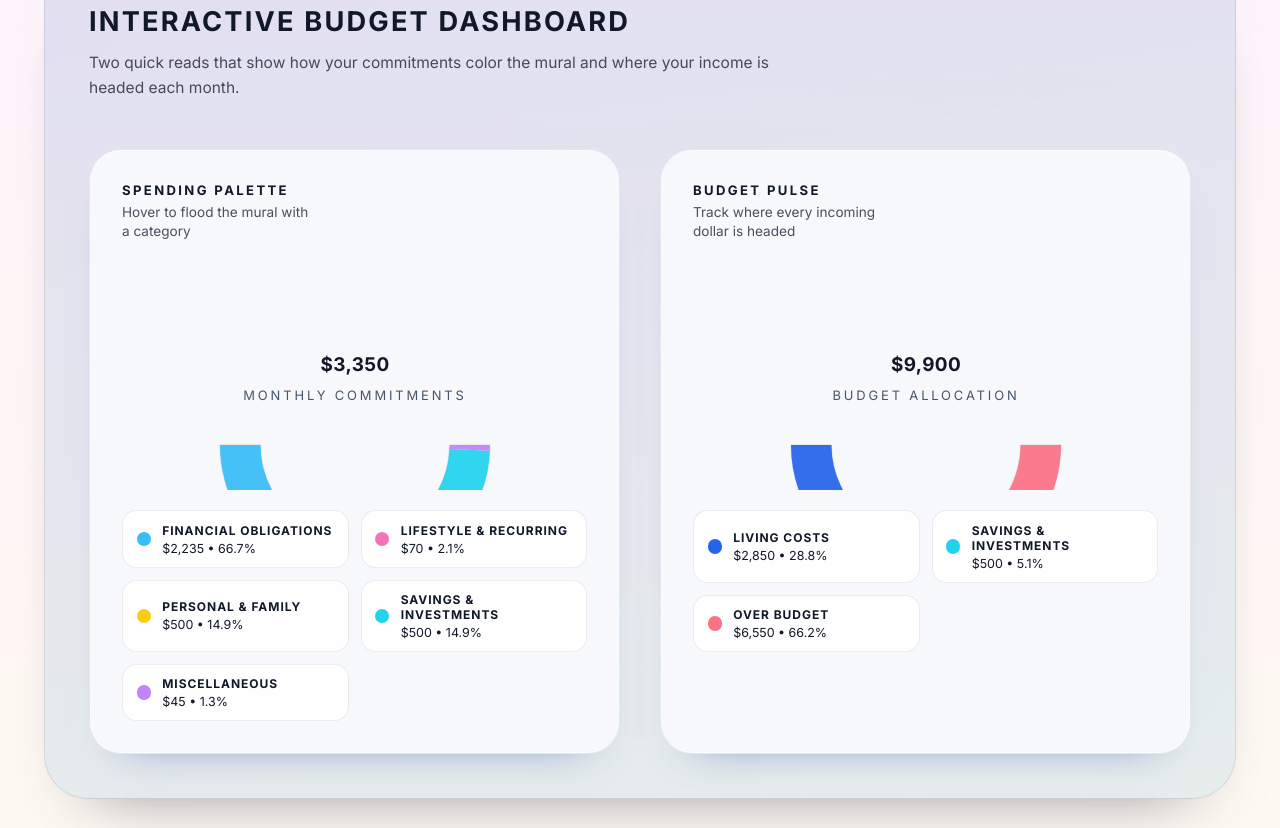
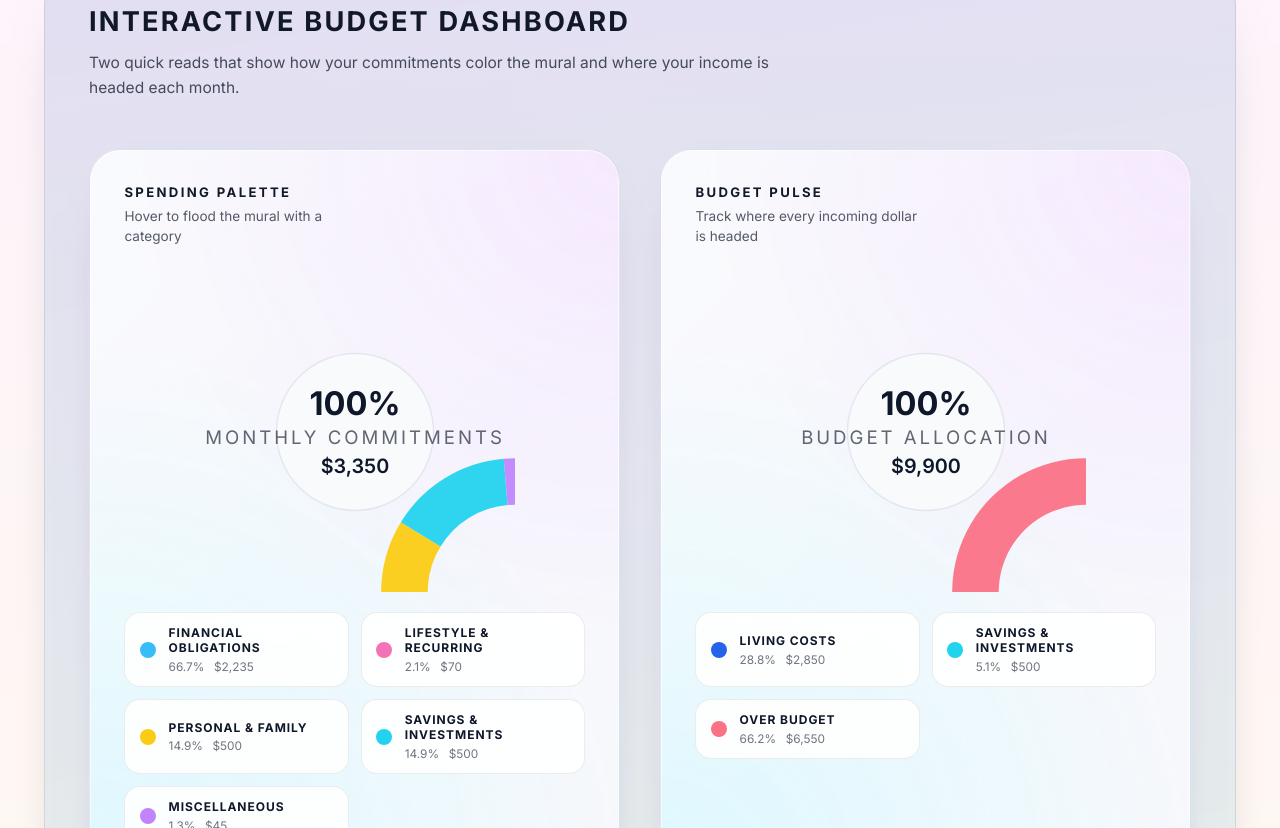
Before and after one commit to Razorblade3456/finance-tracker, a React (Vite) app: page / in a window 1280 px wide. Shown: the part 2412-3240 px from the top of the page. Built offline with nearby package versions, Linux system fonts and the light colour scheme.

Commit message:
Restyle budget dashboard with pastel donut charts

```diff
--- a/src/App.tsx
+++ b/src/App.tsx
@@ -2,7 +2,7 @@ import { DragEvent as ReactDragEvent, useEffect, useMemo, useState } from 'react
 import { Category, CategoryKey, Transaction, TransactionCadence } from './types';
 import { CategoryColumn } from './components/CategoryColumn';
 import { TransactionForm } from './components/TransactionForm';
-import { SemiCircularGauge } from './components/SemiCircularGauge';
+import { BudgetDonutCard } from './components/BudgetDonutCard';
 
 const cadenceToMonthlyFactor: Record<TransactionCadence, number> = {
   Weekly: 4,
@@ -624,34 +624,26 @@ export default function App() {
           </div>
           <div className="budget-dashboard-grid">
             {spendingPalette.slices.length > 0 && (
-              <section className="gauge-card" aria-label="Spending palette">
-                <div className="gauge-card-header">
-                  <h3>Spending Palette</h3>
-                  <p>Hover to flood the mural with a category</p>
-                </div>
-                <SemiCircularGauge
+              <BudgetDonutCard
+                title="Spending Palette"
+                subtitle="Hover to flood the mural with a category"
                 data={spendingPalette.slices}
                 total={spendingPalette.total}
                 formatCurrency={formatCurrency}
                 defaultLabel="Monthly Commitments"
                 ariaLabel="Monthly commitments by category"
               />
-              </section>
             )}
             {budgetPulse.slices.length > 0 && (
-              <section className="gauge-card" aria-label="Budget pulse">
-                <div className="gauge-card-header">
-                  <h3>Budget Pulse</h3>
-                  <p>Track where every incoming dollar is headed</p>
-                </div>
-                <SemiCircularGauge
+              <BudgetDonutCard
+                title="Budget Pulse"
+                subtitle="Track where every incoming dollar is headed"
                 data={budgetPulse.slices}
                 total={budgetPulse.total}
                 formatCurrency={formatCurrency}
                 defaultLabel="Budget Allocation"
                 ariaLabel="Budget allocation breakdown"
               />
-              </section>
             )}
           </div>
         </section>
--- /dev/null
+++ b/src/components/BudgetDonutCard.tsx
@@ -0,0 +1,42 @@
+import { CategoryPieChart } from './CategoryPieChart';
+
+interface BudgetDonutCardProps {
+  title: string;
+  subtitle: string;
+  data: Array<{
+    id: string;
+    name: string;
+    value: number;
+    accent: string;
+  }>;
+  total: number;
+  formatCurrency: (value: number) => string;
+  defaultLabel: string;
+  ariaLabel?: string;
+}
+
+export function BudgetDonutCard({
+  title,
+  subtitle,
+  data,
+  total,
+  formatCurrency,
+  defaultLabel,
+  ariaLabel
+}: BudgetDonutCardProps) {
+  return (
+    <section className="donut-card" aria-label={title}>
+      <div className="donut-card-header">
+        <h3>{title}</h3>
+        <p>{subtitle}</p>
+      </div>
+      <CategoryPieChart
+        data={data}
+        total={total}
+        formatCurrency={formatCurrency}
+        defaultLabel={defaultLabel}
+        ariaLabel={ariaLabel}
+      />
+    </section>
+  );
+}
--- a/src/components/CategoryPieChart.tsx
+++ b/src/components/CategoryPieChart.tsx
@@ -15,8 +15,8 @@ interface CategoryPieChartProps {
 
 const TWO_PI = Math.PI * 2;
 const CENTER = 110;
-const BASE_OUTER_RADIUS = 94;
-const BASE_INNER_RADIUS = 64;
+const BASE_OUTER_RADIUS = 92;
+const BASE_INNER_RADIUS = 60;
 const ACTIVE_GROWTH = 6;
 const ACTIVE_OFFSET = 10;
 
@@ -99,9 +99,15 @@ export function CategoryPieChart({
 
   const activeSlice = slices.find((slice) => slice.id === hoveredId) ?? null;
 
+  const centerPercentage = activeSlice ? activeSlice.percentage : 100;
+  const centerLabel = activeSlice ? activeSlice.name : defaultLabel;
+  const centerAmount = activeSlice
+    ? formatCurrency(activeSlice.value)
+    : formatCurrency(totalValue);
+
   return (
-    <div className="pie-chart" role="img" aria-label={ariaLabel}>
-      <svg viewBox="0 0 220 220" className="pie-chart-svg">
+    <div className="donut-chart" role="img" aria-label={ariaLabel}>
+      <svg viewBox="0 0 220 220" className="donut-chart-svg">
         <defs>
           <filter id="glow" x="-50%" y="-50%" width="200%" height="200%">
             <feGaussianBlur stdDeviation="3" result="coloredBlur" />
@@ -147,39 +153,37 @@ export function CategoryPieChart({
                 stroke={isActive ? 'rgba(15, 23, 42, 0.12)' : 'none'}
                 strokeWidth={isActive ? 1 : 0}
                 strokeLinejoin="round"
-                className={`pie-slice ${isActive ? 'active' : ''}`}
+                className={`donut-slice ${isActive ? 'active' : ''}`}
                 style={{ filter: isActive ? 'url(#glow)' : 'none' }}
               />
             </g>
           );
         })}
-        <circle cx={CENTER} cy={CENTER} r={BASE_INNER_RADIUS - 4} className="pie-center" />
-        {activeSlice ? (
-          <text x="110" y="102" textAnchor="middle" className="pie-value">
-            {formatCurrency(activeSlice.value)}
-          </text>
-        ) : (
-          <text x="110" y="102" textAnchor="middle" className="pie-value">
-            {formatCurrency(totalValue)}
-          </text>
-        )}
-        <text x="110" y="124" textAnchor="middle" className="pie-label">
-          {activeSlice ? activeSlice.name : defaultLabel}
+        <circle cx={CENTER} cy={CENTER} r={BASE_INNER_RADIUS - 6} className="donut-center" />
+        <text x="110" y="98" textAnchor="middle" className="donut-percentage">
+          {Math.round(centerPercentage)}%
+        </text>
+        <text x="110" y="118" textAnchor="middle" className="donut-label">
+          {centerLabel}
+        </text>
+        <text x="110" y="138" textAnchor="middle" className="donut-amount">
+          {centerAmount}
         </text>
       </svg>
-      <ul className="pie-legend">
+      <ul className="donut-legend">
         {slices.map((slice) => (
           <li
             key={slice.id}
-            className={`pie-legend-item ${hoveredId === slice.id ? 'active' : ''}`}
+            className={`donut-legend-item ${hoveredId === slice.id ? 'active' : ''}`}
             onMouseEnter={() => setHoveredId(slice.id)}
             onMouseLeave={() => setHoveredId(null)}
           >
-            <span className="pie-legend-swatch" style={{ background: slice.accent }} />
-            <span className="pie-legend-text">
+            <span className="donut-legend-swatch" style={{ background: slice.accent }} />
+            <span className="donut-legend-text">
               <strong>{slice.name}</strong>
-              <span>
-                {formatCurrency(slice.value)} • {slice.percentage.toFixed(1)}%
+              <span className="donut-legend-meta">
+                <span>{slice.percentage.toFixed(1)}%</span>
+                <span>{formatCurrency(slice.value)}</span>
               </span>
             </span>
           </li>
--- a/src/components/SemiCircularGauge.tsx
+++ /dev/null
@@ -1,176 +0,0 @@
-import { useMemo, useState } from 'react';
-
-interface GaugeDatum {
-  id: string;
-  name: string;
-  value: number;
-  accent: string;
-}
-
-interface SemiCircularGaugeProps {
-  data: GaugeDatum[];
-  total: number;
-  formatCurrency: (value: number) => string;
-  defaultLabel: string;
-  ariaLabel?: string;
-}
-
-const START_ANGLE = Math.PI;
-const END_ANGLE = 0;
-const CENTER_X = 160;
-const CENTER_Y = 160;
-const BASE_OUTER_RADIUS = 120;
-const BASE_INNER_RADIUS = 84;
-const ACTIVE_GROWTH = 6;
-
-function polarToCartesian(cx: number, cy: number, radius: number, angle: number) {
-  return {
-    x: cx + radius * Math.cos(angle),
-    y: cy + radius * Math.sin(angle)
-  };
-}
-
-function describeDonutSlice(
-  cx: number,
-  cy: number,
-  innerRadius: number,
-  outerRadius: number,
-  startAngle: number,
-  endAngle: number
-) {
-  const outerStart = polarToCartesian(cx, cy, outerRadius, startAngle);
-  const outerEnd = polarToCartesian(cx, cy, outerRadius, endAngle);
-  const innerEnd = polarToCartesian(cx, cy, innerRadius, startAngle);
-  const innerStart = polarToCartesian(cx, cy, innerRadius, endAngle);
-  const largeArcFlag = Math.abs(endAngle - startAngle) > Math.PI ? '1' : '0';
-
-  return [
-    `M ${outerStart.x} ${outerStart.y}`,
-    `A ${outerRadius} ${outerRadius} 0 ${largeArcFlag} ${endAngle > startAngle ? 1 : 0} ${outerEnd.x} ${outerEnd.y}`,
-    `L ${innerStart.x} ${innerStart.y}`,
-    `A ${innerRadius} ${innerRadius} 0 ${largeArcFlag} ${endAngle > startAngle ? 0 : 1} ${innerEnd.x} ${innerEnd.y}`,
-    'Z'
-  ].join(' ');
-}
-
-export function SemiCircularGauge({
-  data,
-  total,
-  formatCurrency,
-  defaultLabel,
-  ariaLabel = 'Semi circular gauge'
-}: SemiCircularGaugeProps) {
-  const [hoveredId, setHoveredId] = useState<string | null>(null);
-
-  const slices = useMemo(() => {
-    const computedTotal = data.reduce((sum, datum) => sum + datum.value, 0);
-    if (!computedTotal) {
-      return [] as Array<
-        GaugeDatum & {
-          startAngle: number;
-          endAngle: number;
-          percentage: number;
-        }
-      >;
-    }
-
-    let currentAngle = START_ANGLE;
-
-    return data.map((datum, index) => {
-      const ratio = datum.value / computedTotal;
-      const sliceAngle = ratio * Math.PI;
-      const startAngle = currentAngle;
-      const endAngle = index === data.length - 1 ? END_ANGLE : currentAngle - sliceAngle;
-      currentAngle = endAngle;
-
-      return {
-        ...datum,
-        startAngle,
-        endAngle,
-        percentage: ratio * 100
-      };
-    });
-  }, [data]);
-
-  const totalValue = useMemo(() => {
-    const computedTotal = data.reduce((sum, datum) => sum + datum.value, 0);
-    return computedTotal || total;
-  }, [data, total]);
-
-  const activeSlice = slices.find((slice) => slice.id === hoveredId) ?? null;
-
-  const trackPath = describeDonutSlice(
-    CENTER_X,
-    CENTER_Y,
-    BASE_INNER_RADIUS,
-    BASE_OUTER_RADIUS,
-    START_ANGLE,
-    END_ANGLE
-  );
-
-  return (
-    <div className="gauge" role="img" aria-label={ariaLabel}>
-      <svg viewBox="0 0 320 200" className="gauge-svg">
-        <defs>
-          <filter id="gauge-glow" x="-50%" y="-50%" width="200%" height="200%">
-            <feGaussianBlur stdDeviation="5" result="coloredBlur" />
-            <feMerge>
-              <feMergeNode in="coloredBlur" />
-              <feMergeNode in="SourceGraphic" />
-            </feMerge>
-          </filter>
-        </defs>
-        <path d={trackPath} className="gauge-track" />
-        {slices.map((slice) => {
-          const isActive = hoveredId === slice.id;
-          const outerRadius = isActive ? BASE_OUTER_RADIUS + ACTIVE_GROWTH : BASE_OUTER_RADIUS;
-          const innerRadius = BASE_INNER_RADIUS;
-          const path = describeDonutSlice(
-            CENTER_X,
-            CENTER_Y,
-            innerRadius,
-            outerRadius,
-            slice.startAngle,
-            slice.endAngle
-          );
-
-          return (
-            <path
-              key={slice.id}
-              d={path}
-              fill={slice.accent}
-              className={`gauge-slice ${isActive ? 'active' : ''}`}
-              onMouseEnter={() => setHoveredId(slice.id)}
-              onMouseLeave={() => setHoveredId(null)}
-              style={{ filter: isActive ? 'url(#gauge-glow)' : 'none' }}
-            />
-          );
-        })}
-        <text x={CENTER_X} y={94} textAnchor="middle" className="gauge-value">
-          {formatCurrency(activeSlice ? activeSlice.value : totalValue)}
-        </text>
-        <text x={CENTER_X} y={120} textAnchor="middle" className="gauge-label">
-          {activeSlice ? activeSlice.name : defaultLabel}
-        </text>
-      </svg>
-      <ul className="gauge-legend">
-        {slices.map((slice) => (
-          <li
-            key={slice.id}
-            className={`gauge-legend-item ${hoveredId === slice.id ? 'active' : ''}`}
-            onMouseEnter={() => setHoveredId(slice.id)}
-            onMouseLeave={() => setHoveredId(null)}
-          >
-            <span className="gauge-legend-swatch" style={{ background: slice.accent }} />
-            <span className="gauge-legend-text">
-              <strong>{slice.name}</strong>
-              <span>
-                {formatCurrency(slice.value)} • {slice.percentage.toFixed(1)}%
-              </span>
-            </span>
-          </li>
-        ))}
-      </ul>
-    </div>
-  );
-}
--- a/src/styles.css
+++ b/src/styles.css
@@ -388,36 +388,50 @@ a {
   grid-template-columns: repeat(auto-fit, minmax(280px, 1fr));
 }
 
-.gauge-card {
-  background: rgba(248, 249, 252, 0.94);
+.donut-card {
+  background: radial-gradient(circle at top right, rgba(244, 228, 255, 0.85), transparent 55%),
+    radial-gradient(circle at bottom left, rgba(217, 248, 255, 0.9), transparent 60%),
+    rgba(248, 249, 252, 0.95);
   border-radius: clamp(1.25rem, 3vw, 2rem);
   border: 1.5px solid rgba(15, 23, 42, 0.08);
-  padding: clamp(1.25rem, 3vw, 2rem);
+  padding: clamp(1.3rem, 3vw, 2.15rem);
   display: flex;
   flex-direction: column;
-  gap: clamp(1rem, 2vw, 1.5rem);
-  box-shadow: inset 0 0 0 1px rgba(255, 255, 255, 0.4), 0 22px 40px -35px rgba(30, 64, 175, 0.65);
+  gap: clamp(1.1rem, 2vw, 1.6rem);
+  box-shadow: inset 0 0 0 1px rgba(255, 255, 255, 0.55), 0 28px 48px -36px rgba(76, 29, 149, 0.55);
+  position: relative;
+  overflow: hidden;
 }
 
-.gauge-card-header {
+.donut-card::after {
+  content: '';
+  position: absolute;
+  inset: 0;
+  background: linear-gradient(135deg, rgba(255, 255, 255, 0.6), transparent 60%);
+  pointer-events: none;
+  mix-blend-mode: soft-light;
+}
+
+.donut-card-header {
   display: flex;
   flex-direction: column;
-  gap: 0.35rem;
+  gap: 0.45rem;
+  z-index: 1;
 }
 
-.gauge-card-header h3 {
+.donut-card-header h3 {
   margin: 0;
   letter-spacing: 0.18em;
   text-transform: uppercase;
   font-size: 0.82rem;
 }
 
-.gauge-card-header p {
+.donut-card-header p {
   margin: 0;
   font-size: 0.85rem;
-  color: rgba(15, 23, 42, 0.75);
-  max-width: 22ch;
-  line-height: 1.4;
+  color: rgba(15, 23, 42, 0.7);
+  max-width: 26ch;
+  line-height: 1.45;
 }
 
 .workspace {
@@ -752,50 +766,58 @@ textarea {
   color: #94a3b8;
 }
 
-.gauge {
+.donut-chart {
   display: grid;
   gap: 1.25rem;
+  position: relative;
+  z-index: 1;
 }
 
-.gauge-svg {
-  width: min(360px, 100%);
+.donut-chart-svg {
+  width: min(320px, 100%);
   margin: 0 auto;
   display: block;
 }
 
-.gauge-track {
-  fill: rgba(241, 245, 249, 0.75);
-  stroke: rgba(15, 23, 42, 0.08);
-  stroke-width: 1.25px;
+.donut-slice {
+  transition: transform 0.3s ease, filter 0.3s ease, opacity 0.3s ease;
+  transform-origin: center;
+  opacity: 0.94;
 }
 
-.gauge-slice {
-  transition: transform 0.3s ease, filter 0.3s ease, opacity 0.3s ease;
-  transform-origin: center;
-  opacity: 0.92;
+.donut-slice.active,
+.donut-chart-svg g:hover .donut-slice,
+.donut-chart-svg g:focus-visible .donut-slice {
+  opacity: 1;
+  transform: scale(1.015);
 }
 
-.gauge-slice:hover,
-.gauge-slice.active {
-  opacity: 1;
-  transform: scale(1.01);
+.donut-center {
+  fill: rgba(248, 250, 252, 0.95);
+  stroke: rgba(148, 163, 184, 0.2);
+  stroke-width: 1px;
 }
 
-.gauge-value {
-  font-size: 1.05rem;
+.donut-percentage {
+  font-size: 1.4rem;
   font-weight: 700;
-  fill: #111827;
-  letter-spacing: 0.02em;
+  fill: #0f172a;
 }
 
-.gauge-label {
-  font-size: 0.72rem;
-  fill: #475569;
-  letter-spacing: 0.22em;
+.donut-label {
+  font-size: 0.8rem;
+  letter-spacing: 0.16em;
   text-transform: uppercase;
+  fill: rgba(15, 23, 42, 0.65);
 }
 
-.gauge-legend {
+.donut-amount {
+  font-size: 0.85rem;
+  font-weight: 600;
+  fill: #0f172a;
+}
+
+.donut-legend {
   list-style: none;
   margin: 0;
   padding: 0;
@@ -804,44 +826,53 @@ textarea {
   gap: 0.75rem;
 }
 
-.gauge-legend-item {
+.donut-legend-item {
   display: flex;
   align-items: center;
-  gap: 0.7rem;
-  padding: 0.7rem 0.85rem;
-  border-radius: 0.9rem;
+  gap: 0.8rem;
+  padding: 0.75rem 0.9rem;
+  border-radius: 1rem;
   border: 1px solid rgba(15, 23, 42, 0.08);
-  background: rgba(255, 255, 255, 0.85);
-  transition: transform 0.2s ease, box-shadow 0.2s ease, border 0.2s ease;
+  background: rgba(255, 255, 255, 0.9);
+  transition: transform 0.25s ease, box-shadow 0.25s ease, border 0.25s ease;
   cursor: pointer;
+  backdrop-filter: blur(6px);
 }
 
-.gauge-legend-item:hover,
-.gauge-legend-item.active {
+.donut-legend-item:hover,
+.donut-legend-item.active {
   transform: translateY(-2px);
-  border-color: rgba(37, 99, 235, 0.35);
-  box-shadow: 0 18px 34px -26px rgba(37, 99, 235, 0.5);
+  border-color: rgba(14, 116, 144, 0.35);
+  box-shadow: 0 20px 36px -28px rgba(14, 116, 144, 0.55);
 }
 
-.gauge-legend-swatch {
-  width: 0.9rem;
-  height: 0.9rem;
-  border-radius: 0.45rem;
+.donut-legend-swatch {
+  width: 1rem;
+  height: 1rem;
+  border-radius: 0.5rem;
   flex-shrink: 0;
+  box-shadow: 0 0 0 2px rgba(255, 255, 255, 0.75);
 }
 
-.gauge-legend-text {
+.donut-legend-text {
   display: flex;
   flex-direction: column;
-  gap: 0.18rem;
+  gap: 0.3rem;
   font-size: 0.78rem;
-  color: #111827;
+  color: #0f172a;
 }
 
-.gauge-legend-text strong {
+.donut-legend-text strong {
   font-size: 0.75rem;
   letter-spacing: 0.08em;
   text-transform: uppercase;
+}
+
+.donut-legend-meta {
+  display: flex;
+  gap: 0.6rem;
+  font-size: 0.74rem;
+  color: rgba(15, 23, 42, 0.6);
 }
 
 .trash-dropzone {
```
Lines whose indentation alone changed are shown as unchanged.
